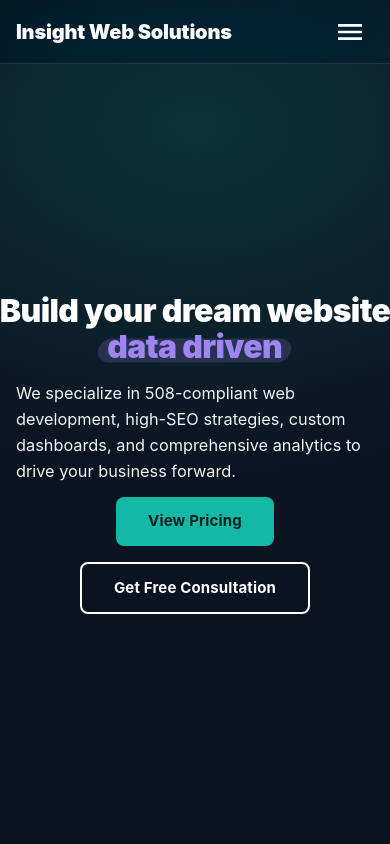
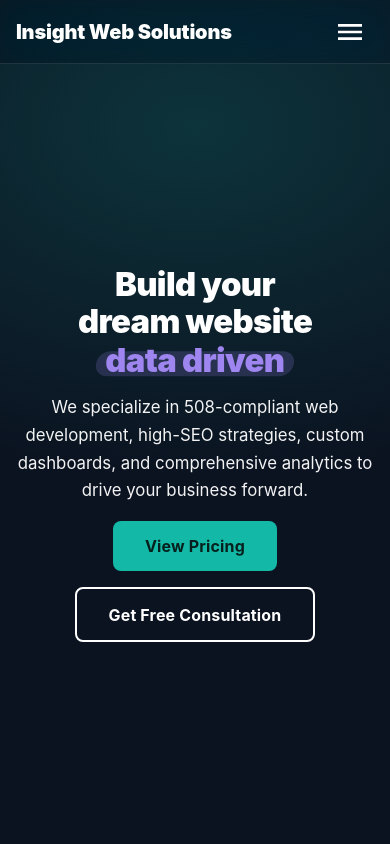
Before and after one commit to nicholemcgrew/insight-solutions, a React (Create React App) app: page / in a window 390 px wide. Shown: the top 844 px of the page. Built offline with nearby package versions, Linux system fonts and the light colour scheme.

Commit message:
hero and nav fully responsive and 508

```diff
--- a/src/components/Navbar.tsx
+++ b/src/components/Navbar.tsx
@@ -1,3 +1,4 @@
+// src/components/Navbar.tsx
 import React, { useEffect, useMemo, useState } from "react";
 import {
   AppBar,
@@ -19,7 +20,6 @@ import {
 import { NavLink, useLocation, useNavigate } from "react-router-dom";
 import MenuIcon from "@mui/icons-material/Menu";
 import CloseIcon from "@mui/icons-material/Close";
-
 import navItemsData from "../data/navItems.json";
 
 interface NavItem {
@@ -32,37 +32,46 @@ export const NAVBAR_HEIGHT = {
   desktop: 80,
 };
 
-// Keep this aligned with your isMobile breakpoint (down("lg"))
+function prefersReducedMotion() {
+  return window.matchMedia?.("(prefers-reduced-motion: reduce)")?.matches ?? false;
+}
+
 function getHeaderOffsetPx(isMobile: boolean) {
   return isMobile ? NAVBAR_HEIGHT.mobile : NAVBAR_HEIGHT.desktop;
 }
 
-function prefersReducedMotion() {
-  return window.matchMedia?.("(prefers-reduced-motion: reduce)")?.matches ?? false;
+// 508: ensure the target becomes focusable, then focus it
+function focusTarget(el: HTMLElement | null) {
+  if (!el) return;
+  // Make focusable if needed (common for sections/divs)
+  if (!el.hasAttribute("tabindex")) el.setAttribute("tabindex", "-1");
+  el.focus({ preventScroll: true });
 }
 
-// This makes nav clicks work whether you're scrolling the window OR a custom scroller (#main-content)
-function scrollToSection(id: string, headerOffset: number) {
+// Robust scroll for either #main-content scroller or window, and then focus the target.
+// This is the main “fully 508” missing piece: focus moves with in-page navigation.
+function scrollToSectionAndFocus(id: string, headerOffset: number) {
   const target = document.getElementById(id);
   if (!target) return;
 
   const scroller = document.getElementById("main-content");
   const behavior: ScrollBehavior = prefersReducedMotion() ? "auto" : "smooth";
 
-  // If you have a scrolling main container, scroll that. Otherwise, scroll window.
   if (scroller && scroller.scrollHeight > scroller.clientHeight) {
-    // robust math: compute target's position relative to the scroller viewport
     const scrollerTop = scroller.getBoundingClientRect().top;
     const targetTop = target.getBoundingClientRect().top;
     const top = Math.max(0, scroller.scrollTop + (targetTop - scrollerTop) - headerOffset);
 
     scroller.scrollTo({ top, behavior });
+    // Focus after scroll starts; preventScroll avoids “jumping”
+    window.setTimeout(() => focusTarget(target), prefersReducedMotion() ? 0 : 250);
     return;
   }
 
   const rect = target.getBoundingClientRect();
   const top = Math.max(0, window.scrollY + rect.top - headerOffset);
   window.scrollTo({ top, behavior });
+  window.setTimeout(() => focusTarget(target), prefersReducedMotion() ? 0 : 250);
 }
 
 export default function Navbar() {
@@ -72,18 +81,13 @@ export default function Navbar() {
 
   const theme = useTheme();
 
-  // iPad Pro is ~1024px, so using md (900px) keeps desktop nav on iPad and causes overflow.
-  // Using lg makes iPad and smaller use the drawer.
+  // Use lg so iPad and smaller use drawer
   const isMobile = useMediaQuery(theme.breakpoints.down("lg"));
 
   const location = useLocation();
   const navigate = useNavigate();
 
   const navItems: NavItem[] = useMemo(() => navItemsData as NavItem[], []);
-
-  // IDs for 508 semantics
-  const drawerTitleId = "mobile-menu-title";
-  const drawerId = "mobile-menu";
 
   useEffect(() => {
     if (location.pathname === "/") {
@@ -122,11 +126,9 @@ export default function Navbar() {
   };
 
   const handleNavClick = (to: string) => {
-    // whenever someone clicks nav, close the drawer first
     setMobileOpen(false);
 
     const headerOffset = getHeaderOffsetPx(isMobile);
-    const behavior: ScrollBehavior = prefersReducedMotion() ? "auto" : "smooth";
 
     if (to.startsWith("/")) {
       setActiveSection("");
@@ -138,16 +140,22 @@ export default function Navbar() {
       setActiveSection(to);
 
       if (to === "home") {
+        const hero = document.getElementById("home");
         const scroller = document.getElementById("main-content");
+        const behavior: ScrollBehavior = prefersReducedMotion() ? "auto" : "smooth";
+
         if (scroller && scroller.scrollHeight > scroller.clientHeight) {
           scroller.scrollTo({ top: 0, behavior });
         } else {
           window.scrollTo({ top: 0, behavior });
         }
+
+        // 508: focus the hero section after scrolling
+        window.setTimeout(() => focusTarget(hero), prefersReducedMotion() ? 0 : 250);
         return;
       }
 
-      scrollToSection(to, headerOffset);
+      scrollToSectionAndFocus(to, headerOffset);
     };
 
     if (location.pathname !== "/") {
@@ -159,8 +167,6 @@ export default function Navbar() {
     doScroll();
   };
 
-  // Hover-only background. Underline tight under the word.
-  // Add focus-visible so keyboard users have a clear indicator (508)
   const navLinkSx = (active: boolean) => ({
     position: "relative",
     display: "inline-flex",
@@ -173,15 +179,10 @@ export default function Navbar() {
     fontSize: "1.15rem",
     letterSpacing: "0.01em",
     borderRadius: 12,
-    transition: "background-color 140ms ease, outline-color 140ms ease",
+    transition: "background-color 140ms ease",
 
     "&:hover": {
       backgroundColor: "rgba(255,255,255,0.10)",
-    },
-
-    "&:focus-visible": {
-      outline: "3px solid rgba(255,255,255,0.85)",
-      outlineOffset: 3,
     },
 
     "&::after": {
@@ -198,6 +199,9 @@ export default function Navbar() {
       transition: "transform 160ms ease",
     },
   });
+
+  const drawerTitleId = "mobile-menu-title";
+  const drawerId = "mobile-menu";
 
   const drawer = (
     <Box
@@ -223,14 +227,7 @@ export default function Navbar() {
             Menu
           </Typography>
 
-          <IconButton
-            onClick={() => setMobileOpen(false)}
-            sx={{
-              color: "common.white",
-              "&:focus-visible": { outline: "3px solid rgba(255,255,255,0.85)", outlineOffset: 3 },
-            }}
-            aria-label="Close menu"
-          >
+          <IconButton onClick={() => setMobileOpen(false)} sx={{ color: "common.white" }} aria-label="Close menu">
             <CloseIcon />
           </IconButton>
         </Box>
@@ -252,10 +249,6 @@ export default function Navbar() {
                   borderRadius: 2,
                   bgcolor: active ? "rgba(20,184,166,0.14)" : "transparent",
                   "&:hover": { bgcolor: active ? "rgba(20,184,166,0.20)" : "rgba(2,6,23,0.06)" },
-                  "&:focus-visible": {
-                    outline: "3px solid rgba(2,6,23,0.55)",
-                    outlineOffset: 2,
-                  },
                   "& .MuiListItemText-primary": {
                     fontWeight: 900,
                     fontSize: "1.12rem",
@@ -278,7 +271,6 @@ export default function Navbar() {
           size="large"
           onClick={() => {
             setMobileOpen(false);
-            // SPA-friendly navigation + keeps hash/query (better UX/SEO than full reload)
             navigate("/?cta=true#contact");
           }}
           sx={{ fontWeight: 900, py: 1.3 }}
@@ -295,7 +287,7 @@ export default function Navbar() {
         position="fixed"
         elevation={0}
         sx={{
-          // IMPORTANT: keep the height breakpoint aligned with isMobile (lg)
+          // Align height breakpoint with isMobile (lg)
           height: { xs: NAVBAR_HEIGHT.mobile, lg: NAVBAR_HEIGHT.desktop },
           zIndex: theme.zIndex.modal + 20,
           bgcolor: "transparent",
@@ -325,7 +317,7 @@ export default function Navbar() {
                 component={NavLink}
                 to="/"
                 onClick={(e) => {
-                  // if already home, don't "navigate", just scroll to top
+                  // If already home, don't route; just scroll/focus hero
                   e.preventDefault();
                   handleNavClick("home");
                 }}
@@ -337,11 +329,6 @@ export default function Navbar() {
                   fontSize: { xs: "1.25rem", sm: "1.45rem", md: "1.65rem" },
                   lineHeight: 1.1,
                   whiteSpace: "nowrap",
-                  "&:focus-visible": {
-                    outline: "3px solid rgba(255,255,255,0.85)",
-                    outlineOffset: 4,
-                    borderRadius: 10,
-                  },
                 }}
                 aria-label="Go to home"
               >
@@ -409,10 +396,6 @@ export default function Navbar() {
                     borderRadius: 999,
                     whiteSpace: "nowrap",
                     fontSize: "1.02rem",
-                    "&:focus-visible": {
-                      outline: "3px solid rgba(255,255,255,0.85)",
-                      outlineOffset: 4,
-                    },
                   }}
                 >
                   Free Consult
@@ -422,10 +405,7 @@ export default function Navbar() {
               {isMobile && (
                 <IconButton
                   onClick={() => setMobileOpen((prev) => !prev)}
-                  sx={{
-                    color: "common.white",
-                    "&:focus-visible": { outline: "3px solid rgba(255,255,255,0.85)", outlineOffset: 3 },
-                  }}
+                  sx={{ color: "common.white" }}
                   aria-label={mobileOpen ? "Close menu" : "Open menu"}
                   aria-controls={drawerId}
                   aria-expanded={mobileOpen ? "true" : undefined}
--- a/src/sections/Hero.tsx
+++ b/src/sections/Hero.tsx
@@ -1,6 +1,7 @@
-import React, { useEffect, useMemo, useState } from "react";
+// src/sections/Hero.tsx
+import React, { useEffect, useMemo, useRef, useState } from "react";
 import { Box, Container, Typography, Button, Stack } from "@mui/material";
-import { NavLink } from "react-router-dom";
+import { NavLink, useLocation, useNavigate } from "react-router-dom";
 import { NAVBAR_HEIGHT } from "../components/Navbar";
 
 type WordStyle = {
@@ -18,6 +19,10 @@ type WordStyle = {
     | "solidUnderline";
 };
 
+function prefersReducedMotion() {
+  return window.matchMedia?.("(prefers-reduced-motion: reduce)")?.matches ?? false;
+}
+
 const Hero = () => {
   const wordStyles: WordStyle[] = useMemo(
     () => [
@@ -31,29 +36,64 @@ const Hero = () => {
   );
 
   const [wordIndex, setWordIndex] = useState(0);
+  const location = useLocation();
+  const navigate = useNavigate();
 
+  // IMPORTANT 508 NOTE:
+  // Only ONE "banner" landmark should exist on a page (typically your site header/nav).
+  // So Hero is a SECTION (not banner). It is still focusable for skip/hash navigation.
+  const sectionRef = useRef<HTMLElement | null>(null);
+
+  const headingId = "hero-heading";
+  const subheadId = "hero-subhead";
+
+  // 508: If deep-linked to #home, move focus to this section (announces context)
   useEffect(() => {
+    if (location.hash === "#home") {
+      sectionRef.current?.focus({ preventScroll: true });
+    }
+  }, [location.hash]);
+
+  // Respect reduced motion: no rotating words if user prefers reduced motion
+  useEffect(() => {
+    if (prefersReducedMotion()) return;
+
     const id = window.setInterval(() => {
       setWordIndex((prev) => (prev + 1) % wordStyles.length);
     }, 2200);
+
     return () => window.clearInterval(id);
   }, [wordStyles.length]);
 
   const current = wordStyles[wordIndex];
 
+  // 508: stable, descriptive equivalent for screen readers (avoid announcing animated swaps)
+  const srHeadlineSuffix = "stunning, accessible, fast, data driven, high trust websites";
+
+  // SPA-friendly CTA navigation (keeps href for SEO + copy link; no hard reload)
+  const handleCtaToContact = (e?: React.MouseEvent) => {
+    e?.preventDefault();
+    navigate("/?cta=true#contact");
+  };
+
   return (
     <Box
-      component="header"
+      ref={sectionRef}
+      component="section"
       id="home"
-      role="banner"
-      aria-labelledby="hero-heading"
+      aria-labelledby={headingId}
+      aria-describedby={subheadId}
       tabIndex={-1}
       sx={(t) => ({
         bgcolor: "primary.main",
         color: "primary.contrastText",
-        height: "100dvh",
+        minHeight: "100dvh",
         position: "relative",
         overflow: "hidden",
+
+        // Helps hash-jumps land below the fixed navbar (good for keyboard users too)
+        scrollMarginTop: { xs: `${NAVBAR_HEIGHT.mobile}px`, lg: `${NAVBAR_HEIGHT.desktop}px` },
+
         "&::before": {
           content: '""',
           position: "absolute",
@@ -61,6 +101,7 @@ const Hero = () => {
           background: `radial-gradient(900px 600px at 50% 15%, ${t.palette.secondary.main}33, transparent 60%)`,
           pointerEvents: "none",
         },
+
         "@keyframes wordIn": {
           "0%": { opacity: 0, transform: "translateY(10px) scale(0.98)" },
           "100%": { opacity: 1, transform: "translateY(0) scale(1)" },
@@ -78,60 +119,71 @@ const Hero = () => {
       <Box
         sx={{
           position: "relative",
-          height: {
+          minHeight: {
             xs: `calc(100dvh - ${NAVBAR_HEIGHT.mobile}px)`,
-            md: `calc(100dvh - ${NAVBAR_HEIGHT.desktop}px)`,
+            lg: `calc(100dvh - ${NAVBAR_HEIGHT.desktop}px)`,
           },
-          mt: { xs: `${NAVBAR_HEIGHT.mobile}px`, md: `${NAVBAR_HEIGHT.desktop}px` },
-          overflow: "auto",
+          mt: { xs: `${NAVBAR_HEIGHT.mobile}px`, lg: `${NAVBAR_HEIGHT.desktop}px` },
           display: "flex",
           alignItems: "center",
+          py: { xs: 4, sm: 5, md: 6 },
         }}
       >
-        <Container  maxWidth={false} disableGutters sx={{ px: { xs: 2, sm: 3, md: 6 } }}>
+        <Container maxWidth={false} disableGutters sx={{ px: { xs: 2, sm: 3, md: 6 } }}>
           <Box sx={{ maxWidth: 1200, mx: "auto", width: "100%" }}>
-            <Stack
-              spacing={{ xs: 1.6, md: 2.2 }}
-              alignItems="center"
-              sx={{
-                py: { xs: 2, md: 2.5 },
-              }}
-            >
+            <Stack spacing={{ xs: 2.0, md: 2.4 }} alignItems="center">
               <Typography
-                id="hero-heading"
+                id={headingId}
                 component="h1"
                 itemProp="headline"
                 sx={{
+                  // Responsive + readable: prevent md “dead zone”
                   fontSize: {
-                    xs: "2.0rem",
-                    sm: "2.8rem",
-                    md: "3.5rem",
-                    lg: "4.0rem",
+                    xs: "clamp(2.05rem, 6.2vw, 2.7rem)",
+                    sm: "clamp(2.45rem, 4.9vw, 3.25rem)",
+                    md: "clamp(3.25rem, 3.7vw, 3.75rem)",
+                    lg: "clamp(3.75rem, 3.2vw, 4.25rem)",
                   },
                   fontWeight: 900,
-                  lineHeight: 1.06,
+                  lineHeight: { xs: 1.12, sm: 1.08, md: 1.05 },
                   letterSpacing: "-0.02em",
                   textAlign: "center",
+                  maxWidth: 980,
+                  textWrap: "balance",
                 }}
               >
-                <Box component="span" sx={{ display: "block", whiteSpace: "nowrap" }}>
+                <Box component="span" sx={{ display: "block" }}>
                   Build your dream website
                 </Box>
 
-                <Box component="span" sx={{ display: "block", position: "relative", height: "1.2em", mt: 0.15 }}>
+                <Box
+                  component="span"
+                  sx={{
+                    display: "block",
+                    position: "relative",
+                    mt: { xs: 0.25, sm: 0.35 },
+                  }}
+                >
                   <Box
                     component="span"
                     sx={{
                       position: "relative",
-                      display: "inline-block",
-                      width: { xs: "12ch", sm: "14ch", md: "16ch" },
-                      height: "1.15em",
-                      overflow: "visible",
+                      display: "inline-flex",
+                      alignItems: "center",
+                      justifyContent: "center",
+                      maxWidth: "100%",
+                      px: { xs: 0.25, sm: 0.35 },
                     }}
                   >
                     <Box
                       aria-hidden="true"
-                      sx={{ position: "absolute", inset: 0, display: "grid", placeItems: "center" }}
+                      sx={{
+                        position: "relative",
+                        display: "inline-flex",
+                        alignItems: "center",
+                        justifyContent: "center",
+                        maxWidth: "100%",
+                      }}
                     >
                       <Box
                         key={current.text}
@@ -140,11 +192,15 @@ const Hero = () => {
                           position: "relative",
                           display: "inline-block",
                           width: "fit-content",
+                          maxWidth: "100%",
                           px: { xs: 0.4, sm: 0.55 },
                           color: current.color,
                           fontWeight: 900,
-                          animation: "wordIn 300ms ease-out",
-                          whiteSpace: "nowrap",
+                          animation: prefersReducedMotion() ? "none" : "wordIn 300ms ease-out",
+
+                          // Critical for tiny screens + long phrases
+                          whiteSpace: "normal",
+                          wordBreak: "keep-all",
                         }}
                       >
                         {current.text}
@@ -154,10 +210,10 @@ const Hero = () => {
                             component="svg"
                             sx={{
                               position: "absolute",
-                              inset: -18,
+                              inset: { xs: -14, sm: -18 },
                               width: "140%",
                               height: "140%",
-                              animation: "doodlePop 400ms ease-out",
+                              animation: prefersReducedMotion() ? "none" : "doodlePop 400ms ease-out",
                               pointerEvents: "none",
                             }}
                             viewBox="0 0 140 100"
@@ -181,8 +237,8 @@ const Hero = () => {
                               position: "absolute",
                               left: -2,
                               right: -2,
-                              bottom: -10,
-                              height: 6,
+                              bottom: { xs: -8, sm: -10 },
+                              height: { xs: 5, sm: 6 },
                               borderRadius: 999,
                               background: current.color,
                               opacity: 0.9,
@@ -197,8 +253,8 @@ const Hero = () => {
                               position: "absolute",
                               left: -4,
                               right: -4,
-                              bottom: -10,
-                              height: 8,
+                              bottom: { xs: -8, sm: -10 },
+                              height: { xs: 7, sm: 8 },
                               borderRadius: 999,
                               background: `linear-gradient(90deg, transparent, ${current.color}, transparent)`,
                               opacity: 0.95,
@@ -228,8 +284,8 @@ const Hero = () => {
                             sx={{
                               position: "absolute",
                               left: "50%",
-                              bottom: -16,
-                              width: 70,
+                              bottom: { xs: -14, sm: -16 },
+                              width: { xs: 54, sm: 70 },
                               height: 18,
                               transform: "translateX(-50%) rotate(-8deg)",
                               pointerEvents: "none",
@@ -268,12 +324,14 @@ const Hero = () => {
                               position: "absolute",
                               left: -6,
                               right: -6,
-                              bottom: -18,
+                              bottom: { xs: -16, sm: -18 },
                               width: "calc(100% + 12px)",
                               height: 26,
                               overflow: "visible",
                               pointerEvents: "none",
-                              animation: "doodleWiggle 900ms ease-in-out alternate infinite",
+                              animation: prefersReducedMotion()
+                                ? "none"
+                                : "doodleWiggle 900ms ease-in-out alternate infinite",
                               opacity: 0.95,
                             }}
                             viewBox="0 0 100 30"
@@ -297,12 +355,14 @@ const Hero = () => {
                               position: "absolute",
                               left: -6,
                               right: -6,
-                              bottom: -18,
+                              bottom: { xs: -16, sm: -18 },
                               width: "calc(100% + 12px)",
                               height: 26,
                               overflow: "visible",
                               pointerEvents: "none",
-                              animation: "doodleWiggle 1000ms ease-in-out alternate infinite",
+                              animation: prefersReducedMotion()
+                                ? "none"
+                                : "doodleWiggle 1000ms ease-in-out alternate infinite",
                               opacity: 0.95,
                             }}
                             viewBox="0 0 100 30"
@@ -324,10 +384,10 @@ const Hero = () => {
                             aria-hidden="true"
                             sx={{
                               position: "absolute",
-                              left: -10,
-                              right: -10,
+                              left: { xs: -8, sm: -10 },
+                              right: { xs: -8, sm: -10 },
                               top: "52%",
-                              height: { xs: 34, sm: 40, md: 44 },
+                              height: { xs: 32, sm: 40, md: 44 },
                               transform: "translateY(-50%) rotate(-3deg)",
                               border: "2px solid",
                               borderColor: current.color,
@@ -343,8 +403,8 @@ const Hero = () => {
                             aria-hidden="true"
                             sx={{
                               position: "absolute",
-                              left: -10,
-                              right: -10,
+                              left: { xs: -8, sm: -10 },
+                              right: { xs: -8, sm: -10 },
                               top: -6,
                               bottom: -12,
                               pointerEvents: "none",
@@ -381,6 +441,7 @@ const Hero = () => {
                       </Box>
                     </Box>
 
+                    {/* Screen-reader friendly equivalent (stable) */}
                     <Box
                       component="span"
                       sx={{
@@ -395,25 +456,40 @@ const Hero = () => {
                         border: 0,
                       }}
                     >
-                      stunning, accessible, fast, data driven, high trust websites
+                      {srHeadlineSuffix}
                     </Box>
                   </Box>
                 </Box>
               </Typography>
 
               <Typography
+                id={subheadId}
+                component="p"
                 sx={{
-                  fontSize: { xs: "1.02rem", sm: "1.14rem", md: "1.22rem" },
-                  lineHeight: 1.6,
+                  fontSize: { xs: "1.05rem", sm: "1.15rem", md: "1.3rem", lg: "1.35rem" },
+                  lineHeight: 1.65,
                   maxWidth: 920,
                   opacity: 0.95,
+                  textAlign: "center",
                 }}
               >
-                We specialize in 508-compliant web development, high-SEO strategies, custom dashboards, and comprehensive analytics to drive your business forward.
+                We specialize in 508-compliant web development, high-SEO strategies, custom dashboards, and
+                comprehensive analytics to drive your business forward.
               </Typography>
 
               <Box sx={{ display: "flex", gap: 2, flexWrap: "wrap", justifyContent: "center", mt: { xs: 2.5, md: 3 } }}>
-                <Button variant="contained" color="secondary" size="large" component={NavLink} to="/pricing" sx={{ px: 4, py: 1.4 }}>
+                <Button
+                  variant="contained"
+                  color="secondary"
+                  size="large"
+                  component={NavLink}
+                  to="/pricing"
+                  sx={{
+                    px: 4,
+                    py: 1.4,
+                    fontSize: { xs: "1rem", md: "1.06rem" },
+                  }}
+                >
                   View Pricing
                 </Button>
 
@@ -422,9 +498,11 @@ const Hero = () => {
                   size="large"
                   component="a"
                   href="/?cta=true#contact"
+                  onClick={handleCtaToContact}
                   sx={{
                     px: 4,
                     py: 1.4,
+                    fontSize: { xs: "1rem", md: "1.06rem" },
                     borderWidth: 2,
                     borderColor: "white",
                     color: "white",
--- a/src/theme/theme.ts
+++ b/src/theme/theme.ts
@@ -1,3 +1,7 @@
+// src/styles/theme.ts (UNCHANGED from your paste — included here only so you can keep as-is)
+// Your palette choices here are strong for contrast. The key 508/SEO “missing piece” was focus
+// management on in-page navigation, which is now handled in Navbar.tsx via scrollToSectionAndFocus.
+
 import { createTheme } from "@mui/material/styles";
 
 const theme = createTheme({
```
